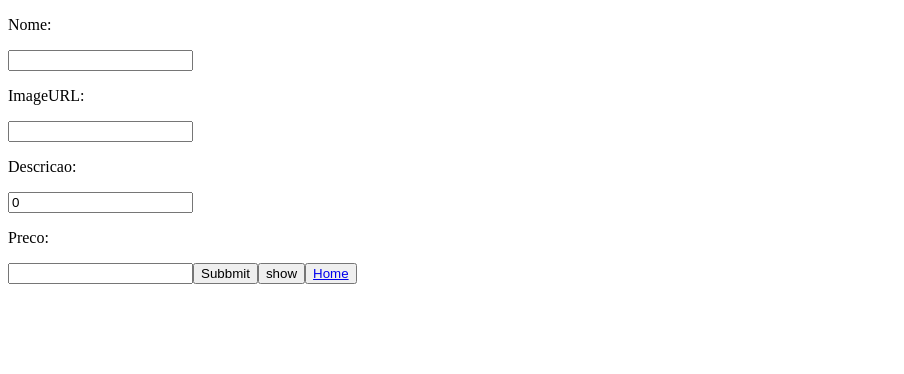
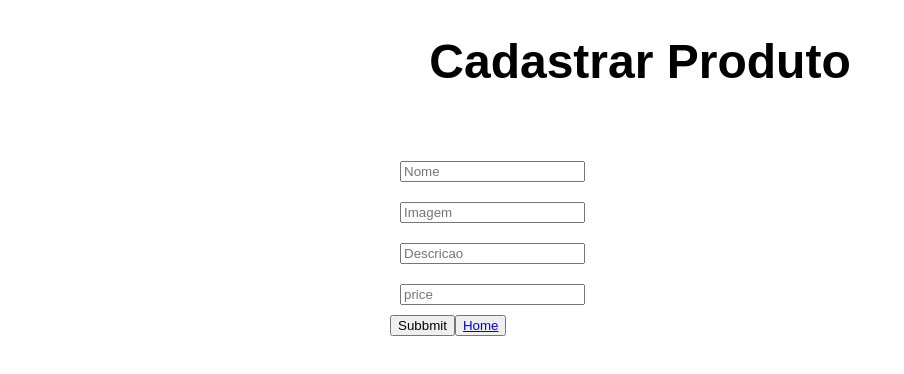
Before and after one commit to JoaoVellenich/CatalogoProdutos, a React (Create React App) app in the folder my-app/: page /cadastro in a window 1280 px wide. Shown: the top 374 px of the page, without its empty margins (0-904 px from the left). Built offline with nearby package versions, Linux system fonts and the light colour scheme.

Commit message:
Intput cadastro

```diff
--- a/my-app/src/components/ProductCard/styles.css
+++ b/my-app/src/components/ProductCard/styles.css
@@ -29,3 +29,7 @@
 .Button{
     width: 50%;
 }
+
+.View-Button{
+    width: 100%;
+}
--- /dev/null
+++ b/my-app/src/components/ProductInput/index.jsx
@@ -0,0 +1,73 @@
+import { useState } from "react";
+import api from "../../services/api";
+import './styles.css'
+
+export const ProductInput = () => {
+    const [name, setName] = useState('');
+    const [imageUrl, setImageUrl] = useState('');
+    const [price, setPrice] = useState('');
+    const [description, setDescription] = useState('');
+
+    async function handleSubmit(){
+        const data = {
+            name,
+            description,
+            price,
+            imageUrl
+        }
+
+        if(name!=='' && description!=='' && price!=='' && imageUrl!==''){
+            const response = await api.post('/api/product', data);
+
+            if(response.status === 200){
+                window.location.href='/';
+            }else{
+                alert('erro ao cadastrar produto');
+            }
+        }else{
+            alert('erro ao cadastrar produto');
+        }
+
+
+    }
+
+    return (
+        <div className="Container">
+          <h1>Cadastrar Produto</h1>
+          <input
+            id='Name-input'
+            placeholder='Nome'
+            className='Input'
+            type='text'
+            value={name}
+            onChange={e => setName(e.target.value)}
+          ></input><br/>
+          <input
+            id='Image-input'
+            placeholder='Imagem'
+            className='Input'
+            type='text'
+            value={imageUrl}
+            onChange={e => setImageUrl(e.target.value)}
+          ></input><br/>
+          <input
+            id='Descricao-input'
+            placeholder='Descricao'
+            className='Input'
+            type='text'
+            value={description}
+            onChange={e => setDescription(e.target.value)}
+          ></input><br/>
+          <input
+            id='Price-input'
+            placeholder='price'
+            className='Input'
+            type='number'
+            value={price}
+            onChange={e => setPrice(e.target.value)}
+          ></input><br/>
+          <button onClick={handleSubmit}>Subbmit</button>
+          <button><a href='/'>Home</a></button>
+        </div>
+    );
+}
--- /dev/null
+++ b/my-app/src/components/ProductInput/styles.css
@@ -0,0 +1,21 @@
+.Container{
+    width: 500px;
+    min-height: 560px;
+    margin: 0px auto;
+    position: relative;
+}
+
+h1{
+    font-size: 48px;
+    color: black;
+    padding: 2px 0 10px 0;
+    font-family: Arial,sans-serif;
+    font-weight: bold;
+    text-align: center;
+    padding-bottom: 30px;
+}
+
+.Input{
+    margin: 10px;
+    align-self: auto;
+}
--- a/my-app/src/pages/cadastro/index.jsx
+++ b/my-app/src/pages/cadastro/index.jsx
@@ -1,72 +1,9 @@
-import { useState } from "react";
-import api from '../../services/api'
+import { ProductInput } from "../../components/ProductInput";
 
 function Cadastro () {
-
-    const [name, setName] = useState('');
-    const [imageUrl, setImageUrl] = useState('');
-    const [price, setPrice] = useState('');
-    const [description, setDescription] = useState(0);
-
-    async function handleSubmit(){
-        const data = {
-            name,
-            description,
-            price,
-            imageUrl
-        }
-
-        if(name!=='' && description!=='' && price!=='' && imageUrl!==''){
-            const response = await api.post('/api/product', data);
-
-            if(response.status === 200){
-                window.location.href='/';
-            }else{
-                alert('erro ao cadastrar produto');
-            }
-        }else{
-            alert('erro ao cadastrar produto');
-        }
-
-
-    }
-
-    async function handleShow(){
-        await api.get('/api/product');
-    }
-
-
-    return (
-        <div className="App">
-          <p>Nome:</p>
-          <input
-            type='text'
-            value={name}
-            onChange={e => setName(e.target.value)}
-          ></input>
-          <p>ImageURL:</p>
-          <input
-            type='url'
-            value={imageUrl}
-            onChange={e => setImageUrl(e.target.value)}
-          ></input>
-          <p>Descricao:</p>
-          <input
-            type='text'
-            value={description}
-            onChange={e => setDescription(e.target.value)}
-          ></input>
-          <p>Preco:</p>
-          <input
-            type='number'
-            value={price}
-            onChange={e => setPrice(e.target.value)}
-          ></input>
-          <button onClick={handleSubmit}>Subbmit</button>
-          <button onClick={handleShow}>show</button>
-          <button><a href='/'>Home</a></button>
-        </div>
-    );
+  return (
+    <ProductInput/>
+  )
 }
 
 export default Cadastro;
```
Also changed, not shown: my-app/src/components/ProductCard/index.jsx (+2 -1 lines), 1 other file (tests, documents, lock files or other folders).
